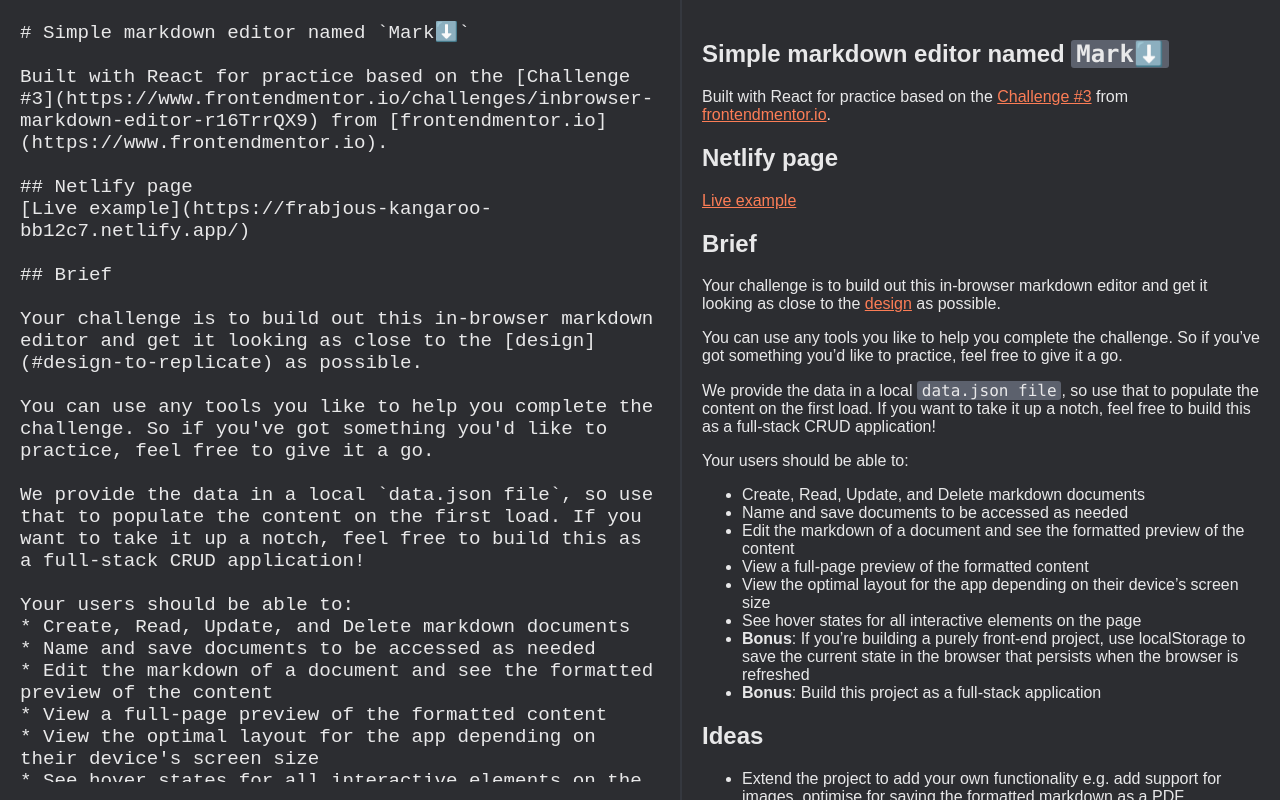
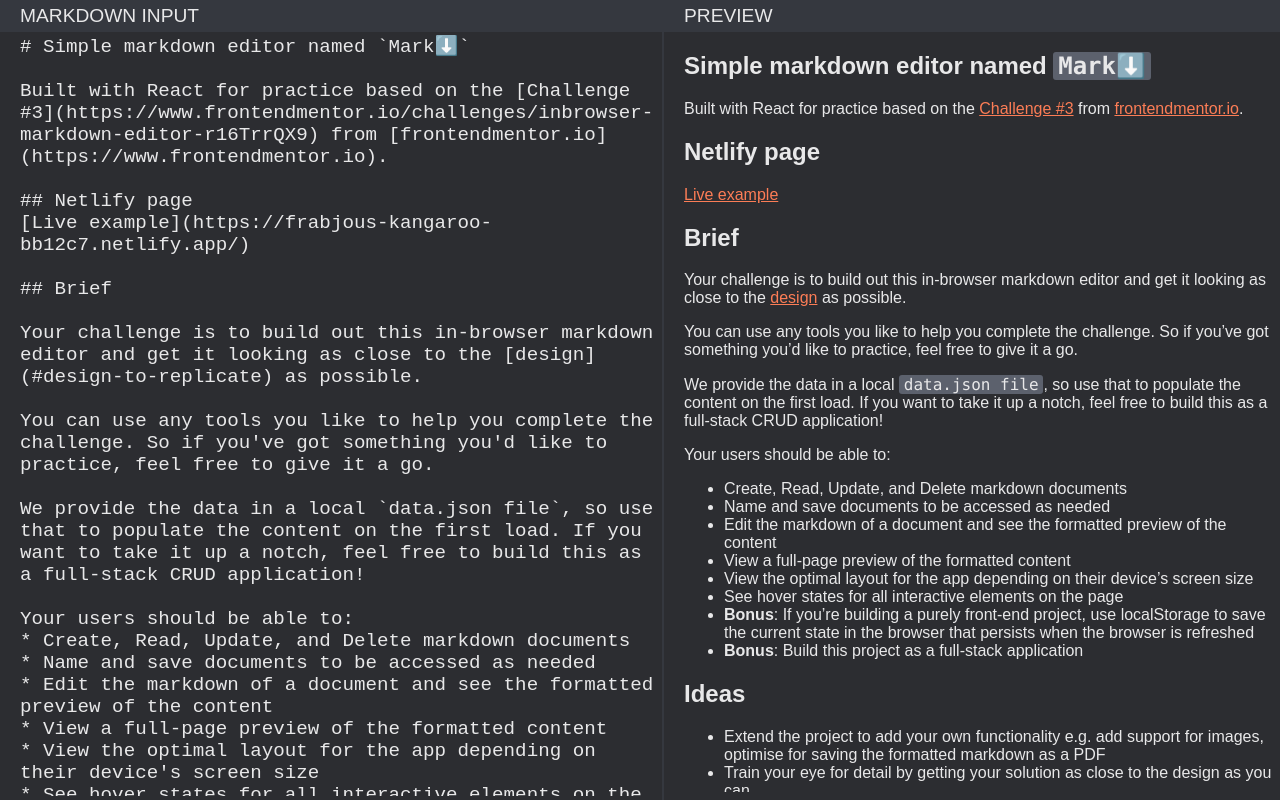
Before and after one commit to mihalcea-bogdan-daniel/markdow-editor, a React (Create React App) app: page / in a window 1280 px wide. Built offline with nearby package versions, Linux system fonts and the light colour scheme.

Commit message:
40 minutes push and added some styling

```diff
--- a/package.json
+++ b/package.json
@@ -3,6 +3,7 @@
   "version": "0.1.0",
   "private": true,
   "dependencies": {
+    "@heroicons/react": "^1.0.6",
     "@testing-library/jest-dom": "^5.16.4",
     "@testing-library/react": "^12.1.4",
     "@testing-library/user-event": "^13.5.0",
--- a/src/App.scss
+++ b/src/App.scss
@@ -7,6 +7,8 @@
   font-family: Montserrat, Arial, Helvetica, sans-serif;
   margin: 0;
   padding: 0;
+  overflow: hidden;
+
 }
 
 code{
--- a/src/App.tsx
+++ b/src/App.tsx
@@ -1,6 +1,6 @@
-import React from 'react';
-import Editor from './Pages/Editor';
-import './App.scss';
+import React from "react";
+import Editor from "./Pages/Editor";
+import "./App.scss";
 
 function App() {
   return (
--- a/src/Pages/Editor.scss
+++ b/src/Pages/Editor.scss
@@ -1,4 +1,5 @@
 @use "../styles/_colors";
+@use "../styles/_scrollbar"as sb;
 
 .editor-container {
     position: relative;
@@ -19,7 +20,9 @@
     }
 
     article {
-        textarea.text-input {
+
+        textarea.markdown-input {
+            padding-left: 20px;
             width: 50vw;
             position: relative;
             resize: none;
@@ -31,17 +34,27 @@
             border: none;
             box-shadow: none;
             outline: none;
-            //Padding for visibility
+            //If this is not set than the cursor will not change to pointer
+            cursor: auto;
+            @include sb.rounded_scroll_bar;
+        }
+
+        output.markdown-output {
+            display: inline-block;
+            flex-grow: 1;
+            overflow: auto;
+            height: 95vh;
+            overflow-y: scroll;
             padding-left: 20px;
-            padding-top: 20px;
-            padding-right: 20px;
+            @include sb.rounded_scroll_bar;
         }
-    }
+        h2.page-header2{
+           padding: 5px 20px;
+           margin: auto 0;
+           font-size: 1.2em;
+           font-weight: 400;
+           background-color: colors.$header;
+        }
 
-    aside {
-        flex-grow: 1;
-        padding: 20px;
-        overflow: auto;
-        height: 95vh;
     }
 }
--- a/src/Pages/Editor.tsx
+++ b/src/Pages/Editor.tsx
@@ -1,33 +1,51 @@
 import React from "react";
 import "./Editor.scss";
-import defaultText from "./defaultText"
+import defaultText from "./defaultText";
 import MarkdownIt from "markdown-it";
 import DOMPurify from "dompurify";
 
-
-
 const Editor = () => {
   const [inputValue, setInputValue] = React.useState(defaultText);
-  const Sanitize = (htmlString:string)=>{
-    const md = new MarkdownIt({html: true, linkify: true, typographer:true});
-    return DOMPurify.sanitize(md.render(htmlString))
-  }
-  const handleInput = (e:React.ChangeEvent<HTMLTextAreaElement>)=>{
+  const Sanitize = (htmlString: string) => {
+    const md = new MarkdownIt({ html: true, linkify: true, typographer: true });
+    return DOMPurify.sanitize(md.render(htmlString));
+  };
+  const handleInput = (e: React.ChangeEvent<HTMLTextAreaElement>) => {
     setInputValue(e.target.value);
-  }
+  };
 
-  React.useEffect(()=>{
+  React.useEffect(() => {
     setInputValue(defaultText);
-  },[])
+  }, []);
 
   return (
     <div className="editor-container">
       <article>
-      <textarea className="text-input" autoFocus onInput={handleInput} defaultValue={inputValue as string}></textarea>
+        <h2 className="page-header2">MARKDOWN INPUT</h2>
+        <textarea
+          className="markdown-input"
+          autoFocus
+          onInput={handleInput}
+          defaultValue={inputValue as string}
+        ></textarea>
       </article>
-      {/* Needs sanitizier for dangerous HTML elements display will use dompurify for the sake of exercise */}
+
       <div className="vertical-separator"></div>
-      <aside dangerouslySetInnerHTML={{__html:Sanitize(inputValue)}}></aside>
+      <article className="output-container">
+        {/* This header is identified as page-header2 to not intervene on the markdown
+        2 posibilities emerge from here
+         - 1. Separate typography
+         - 2. Make the output a styled component with his own theme */}
+        <h2 className="page-header2">PREVIEW</h2>
+        {/* Needs sanitizier for dangerous HTML elements display
+      will use dompurify for the sake of exercise
+       [markdownit security docs](adasdsa)*/}
+        <output
+          className="markdown-output"
+          dangerouslySetInnerHTML={{ __html: Sanitize(inputValue) }}
+          aria-live="polite"
+        ></output>
+      </article>
     </div>
   );
 };
--- /dev/null
+++ b/src/styles/_scrollbar.scss
@@ -0,0 +1,24 @@
+@use "./colors" as c;
+
+@mixin rounded_scroll_bar() {
+    &::-webkit-scrollbar {
+        width: 20px;
+        background-color: #00000000;
+        z-index: 10000;
+    }
+
+    &::-webkit-scrollbar-thumb {
+        background-color: c.$text;
+        width: 15px;
+        border-radius: 9990px;
+        background-clip: padding-box;
+        border: 7px solid rgba(0, 0, 0, 0);
+        cursor:pointer;
+        &:hover{
+            background-color: c.$accent;
+        }
+        &:active{
+            background-color: rgba($color: c.$accent, $alpha: 0.5);
+        }
+    }
+}
```
Also changed, not shown: src/components/Navigation/Navigation.tsx (added, +11 -0 lines), 1 other file (tests, documents, lock files or other folders).
